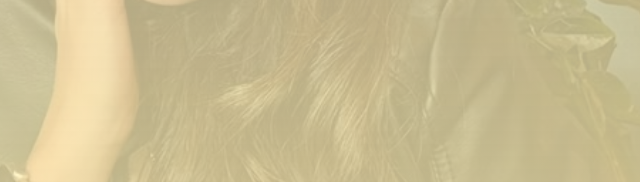
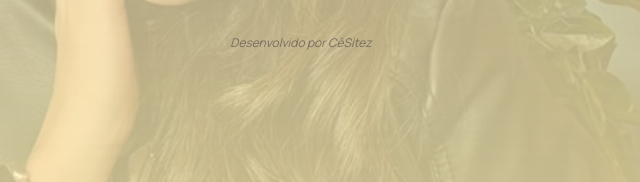
Before and after one commit to cecisasou135-stack/projeto-belongexperience, a plain HTML site: page index.html in a window 1280 px wide. Shown: the part 534-716 px from the top of the page, 339-979 px from the left. Drawn offline with Linux system fonts and the light colour scheme.

Commit message:
Troca link do WhatsApp por wa.me e adiciona crédito no rodapé
O link w.app foi pausado pelo serviço; o wa.me é oficial e não expira.

Co-Authored-By: Claude Opus 5.5 <noreply@anthropic.com>

```diff
--- a/index.html
+++ b/index.html
@@ -28,7 +28,7 @@
         Conheça a Belong Experience
       </a>
 
-      <a class="btn btn-dark" href="https://w.app/mwllhk" target="_blank" rel="noopener">
+      <a class="btn btn-dark" href="https://wa.me/556294045986" target="_blank" rel="noopener">
         Fale Conosco
       </a>
 
@@ -38,6 +38,8 @@
 
     </div>
 
+    <p class="credit">Desenvolvido por CêSitez</p>
+
   </div>
 </body>
 </html>
--- a/style.css
+++ b/style.css
@@ -127,6 +127,15 @@ body::after {
   background-color: #7f5859;
 }
 
+.credit {
+  margin-top: 40px;
+  font-size: 12px;
+  font-style: italic;
+  color: var(--dark);
+  opacity: 0.75;
+  text-align: center;
+}
+
 @media (max-width: 400px) {
   .btn {
     font-size: 14px;
```
